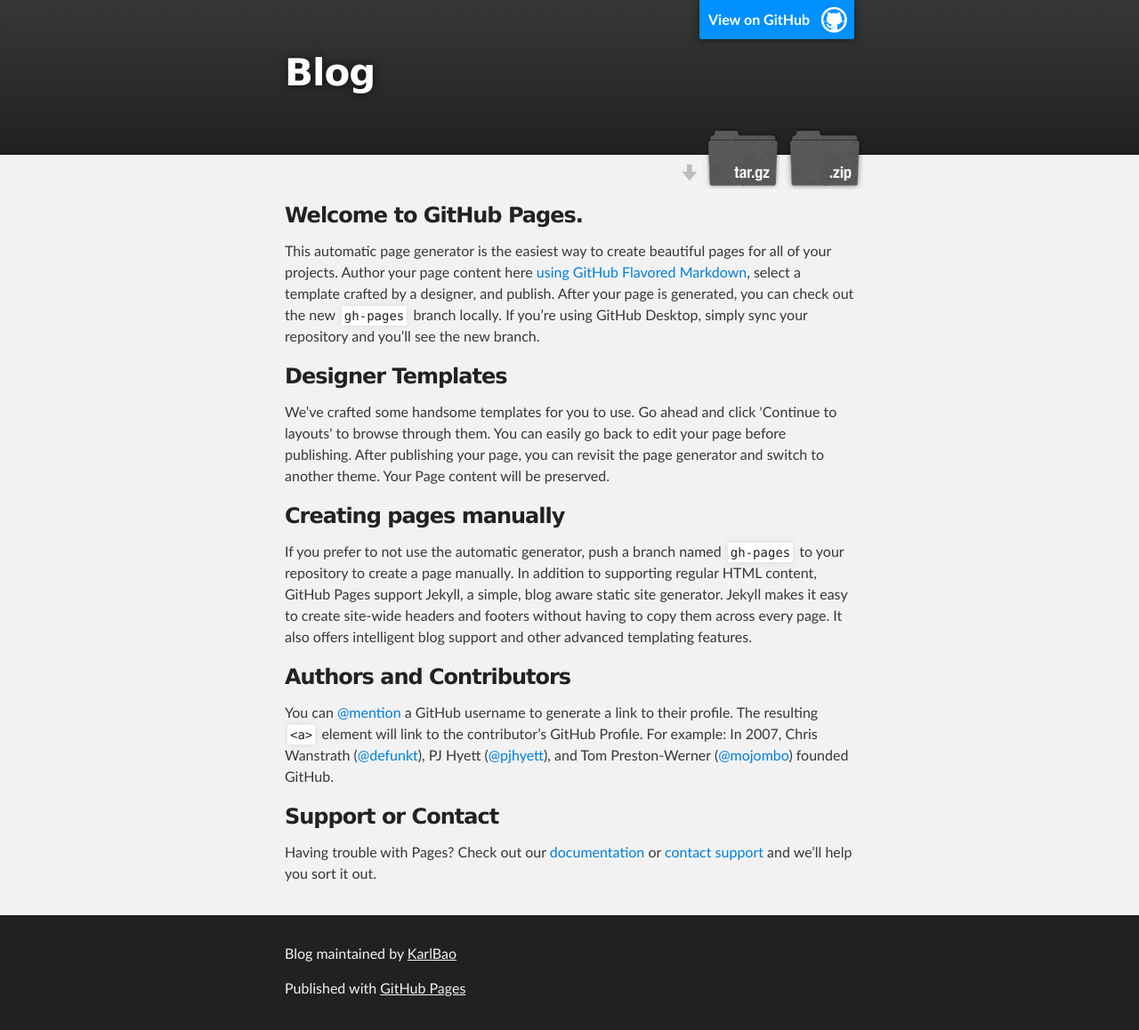
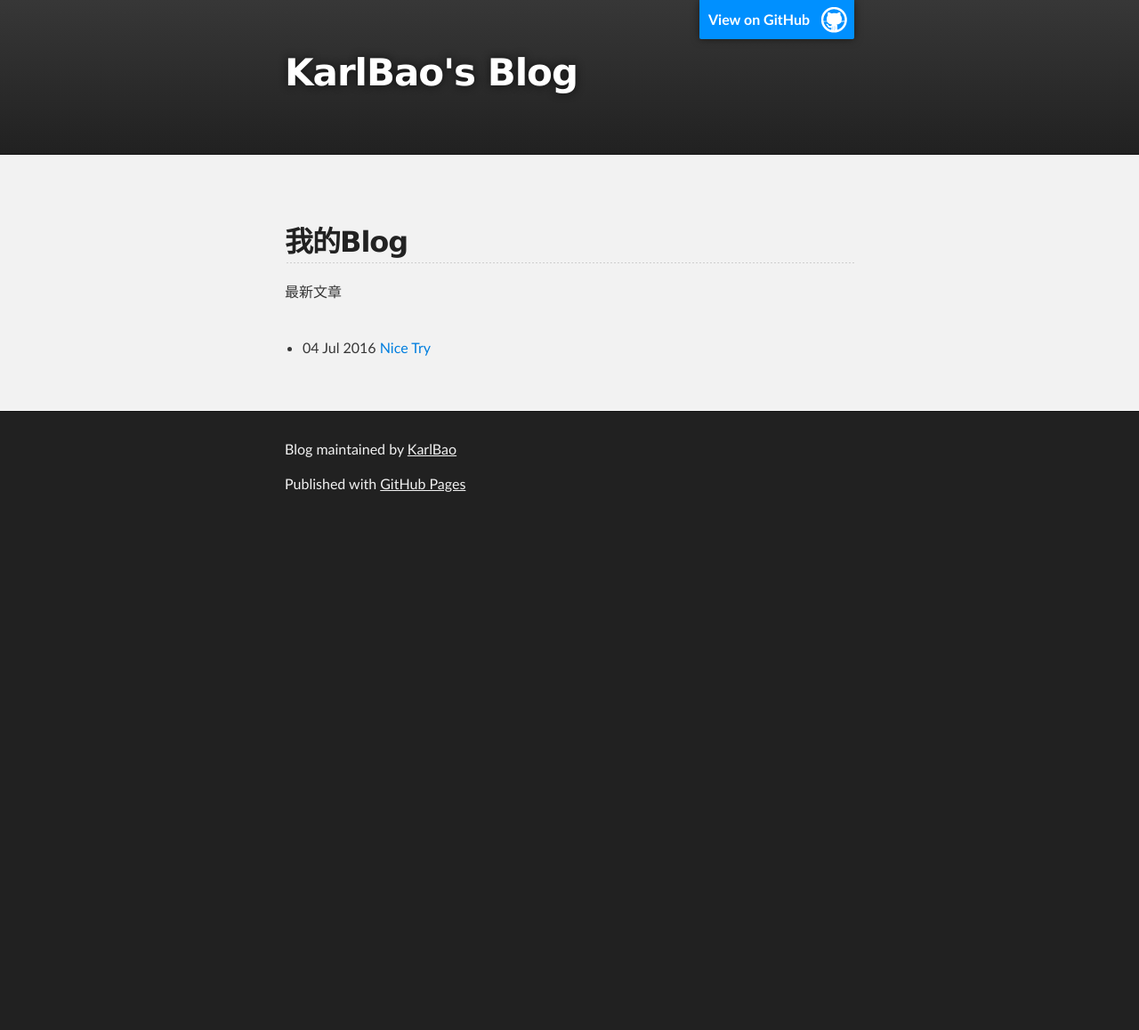
Before and after one commit to KarlBao/Blog, a Jekyll site: the page built from index.html, in a window 1280 px wide. Shown: the whole page at 89% size. Built offline with Jekyll 4.4.1, drawn with Linux system fonts in a browser that asks for light colours; after the commit the page ends 900 px from its top, so only the background shows below that.

Commit message:
add theme

```diff
--- a/_layouts/default.html
+++ b/_layouts/default.html
@@ -1,12 +1,40 @@
 <!DOCTYPE html>
 <html>
 <head>
-　　　　<meta http-equiv="content-type" content="text/html; charset=utf-8" />
-　　　　<title>{{ page.title }}</title>
+	<meta charset='utf-8'>
+	<meta http-equiv="X-UA-Compatible" content="chrome=1">
+	<meta name="description" content="Blog : ">
+
+	<link rel="stylesheet" type="text/css" media="screen" href="{{ site.baseurl }}/stylesheets/stylesheet.css">
+
+	<title>Blog</title>
 </head>
+
 <body>
 
+<!-- HEADER -->
+<div id="header_wrap" class="outer">
+    <header class="inner">
+      	<a id="forkme_banner" href="https://github.com/KarlBao/blog">View on GitHub</a>
+
+      	<h1 id="project_title">KarlBao's Blog</h1>
+      	<h2 id="project_tagline"></h2>
+    </header>
+</div>
+
+<!-- MAIN CONTENT -->
+<div id="main_content_wrap" class="outer">
+  	<section id="main_content" class="inner">
 　　	{{ content }}
+	</section>
+</div>
 
+<!-- FOOTER  -->
+<div id="footer_wrap" class="outer">
+  <footer class="inner">
+    <p class="copyright">Blog maintained by <a href="https://github.com/KarlBao">KarlBao</a></p>
+    <p>Published with <a href="https://pages.github.com">GitHub Pages</a></p>
+  </footer>
+</div>
 </body>
 </html>
--- a/index.html
+++ b/index.html
@@ -1,72 +1,11 @@
-<!DOCTYPE html>
-<html>
-
-  <head>
-    <meta charset='utf-8'>
-    <meta http-equiv="X-UA-Compatible" content="chrome=1">
-    <meta name="description" content="Blog : ">
-
-    <link rel="stylesheet" type="text/css" media="screen" href="stylesheets/stylesheet.css">
-
-    <title>Blog</title>
-  </head>
-
-  <body>
-
-    <!-- HEADER -->
-    <div id="header_wrap" class="outer">
-        <header class="inner">
-          <a id="forkme_banner" href="https://github.com/KarlBao/blog">View on GitHub</a>
-
-          <h1 id="project_title">Blog</h1>
-          <h2 id="project_tagline"></h2>
-
-            <section id="downloads">
-              <a class="zip_download_link" href="https://github.com/KarlBao/blog/zipball/master">Download this project as a .zip file</a>
-              <a class="tar_download_link" href="https://github.com/KarlBao/blog/tarball/master">Download this project as a tar.gz file</a>
-            </section>
-        </header>
-    </div>
-
-    <!-- MAIN CONTENT -->
-    <div id="main_content_wrap" class="outer">
-      <section id="main_content" class="inner">
-        <h3>
-<a id="welcome-to-github-pages" class="anchor" href="#welcome-to-github-pages" aria-hidden="true"><span aria-hidden="true" class="octicon octicon-link"></span></a>Welcome to GitHub Pages.</h3>
-
-<p>This automatic page generator is the easiest way to create beautiful pages for all of your projects. Author your page content here <a href="https://guides.github.com/features/mastering-markdown/">using GitHub Flavored Markdown</a>, select a template crafted by a designer, and publish. After your page is generated, you can check out the new <code>gh-pages</code> branch locally. If you’re using GitHub Desktop, simply sync your repository and you’ll see the new branch.</p>
-
-<h3>
-<a id="designer-templates" class="anchor" href="#designer-templates" aria-hidden="true"><span aria-hidden="true" class="octicon octicon-link"></span></a>Designer Templates</h3>
-
-<p>We’ve crafted some handsome templates for you to use. Go ahead and click 'Continue to layouts' to browse through them. You can easily go back to edit your page before publishing. After publishing your page, you can revisit the page generator and switch to another theme. Your Page content will be preserved.</p>
-
-<h3>
-<a id="creating-pages-manually" class="anchor" href="#creating-pages-manually" aria-hidden="true"><span aria-hidden="true" class="octicon octicon-link"></span></a>Creating pages manually</h3>
-
-<p>If you prefer to not use the automatic generator, push a branch named <code>gh-pages</code> to your repository to create a page manually. In addition to supporting regular HTML content, GitHub Pages support Jekyll, a simple, blog aware static site generator. Jekyll makes it easy to create site-wide headers and footers without having to copy them across every page. It also offers intelligent blog support and other advanced templating features.</p>
-
-<h3>
-<a id="authors-and-contributors" class="anchor" href="#authors-and-contributors" aria-hidden="true"><span aria-hidden="true" class="octicon octicon-link"></span></a>Authors and Contributors</h3>
-
-<p>You can <a href="https://help.github.com/articles/basic-writing-and-formatting-syntax/#mentioning-users-and-teams" class="user-mention">@mention</a> a GitHub username to generate a link to their profile. The resulting <code>&lt;a&gt;</code> element will link to the contributor’s GitHub Profile. For example: In 2007, Chris Wanstrath (<a href="https://github.com/defunkt" class="user-mention">@defunkt</a>), PJ Hyett (<a href="https://github.com/pjhyett" class="user-mention">@pjhyett</a>), and Tom Preston-Werner (<a href="https://github.com/mojombo" class="user-mention">@mojombo</a>) founded GitHub.</p>
-
-<h3>
-<a id="support-or-contact" class="anchor" href="#support-or-contact" aria-hidden="true"><span aria-hidden="true" class="octicon octicon-link"></span></a>Support or Contact</h3>
-
-<p>Having trouble with Pages? Check out our <a href="https://help.github.com/pages">documentation</a> or <a href="https://github.com/contact">contact support</a> and we’ll help you sort it out.</p>
-      </section>
-    </div>
-
-    <!-- FOOTER  -->
-    <div id="footer_wrap" class="outer">
-      <footer class="inner">
-        <p class="copyright">Blog maintained by <a href="https://github.com/KarlBao">KarlBao</a></p>
-        <p>Published with <a href="https://pages.github.com">GitHub Pages</a></p>
-      </footer>
-    </div>
-
-
-
-  </body>
-</html>
+---
+layout: default
+title: 我的Blog
+---
+<h2>{{ page.title }}</h2>
+<p>最新文章</p>
+<ul>
+　　{% for post in site.posts %}
+　　　　<li>{{ post.date | date_to_string }} <a href="{{ site.baseurl }}{{ post.url }}">{{ post.title }}</a></li>
+　　{% endfor %}
+</ul>
```
Lines whose indentation alone changed are shown as unchanged.
